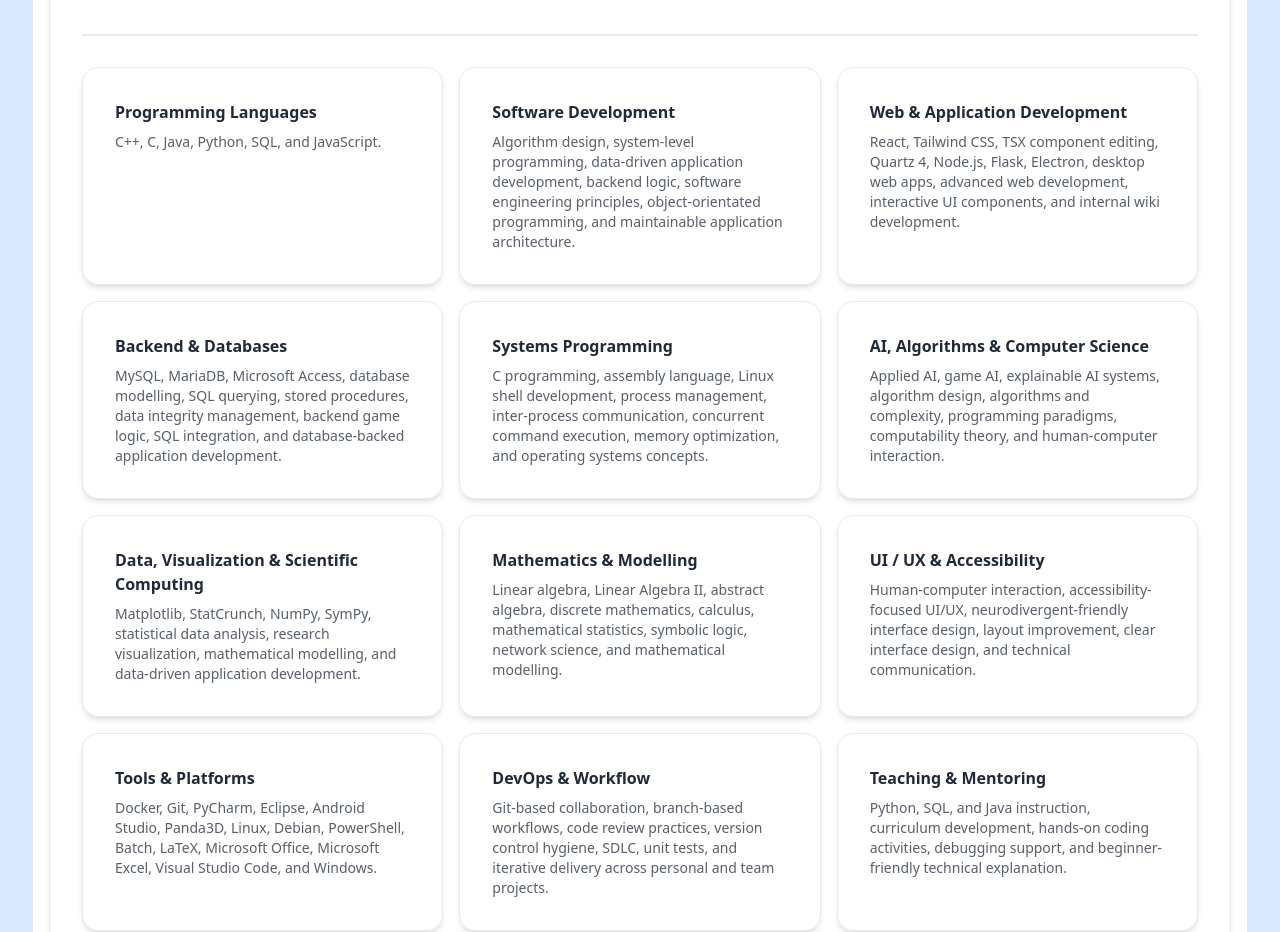
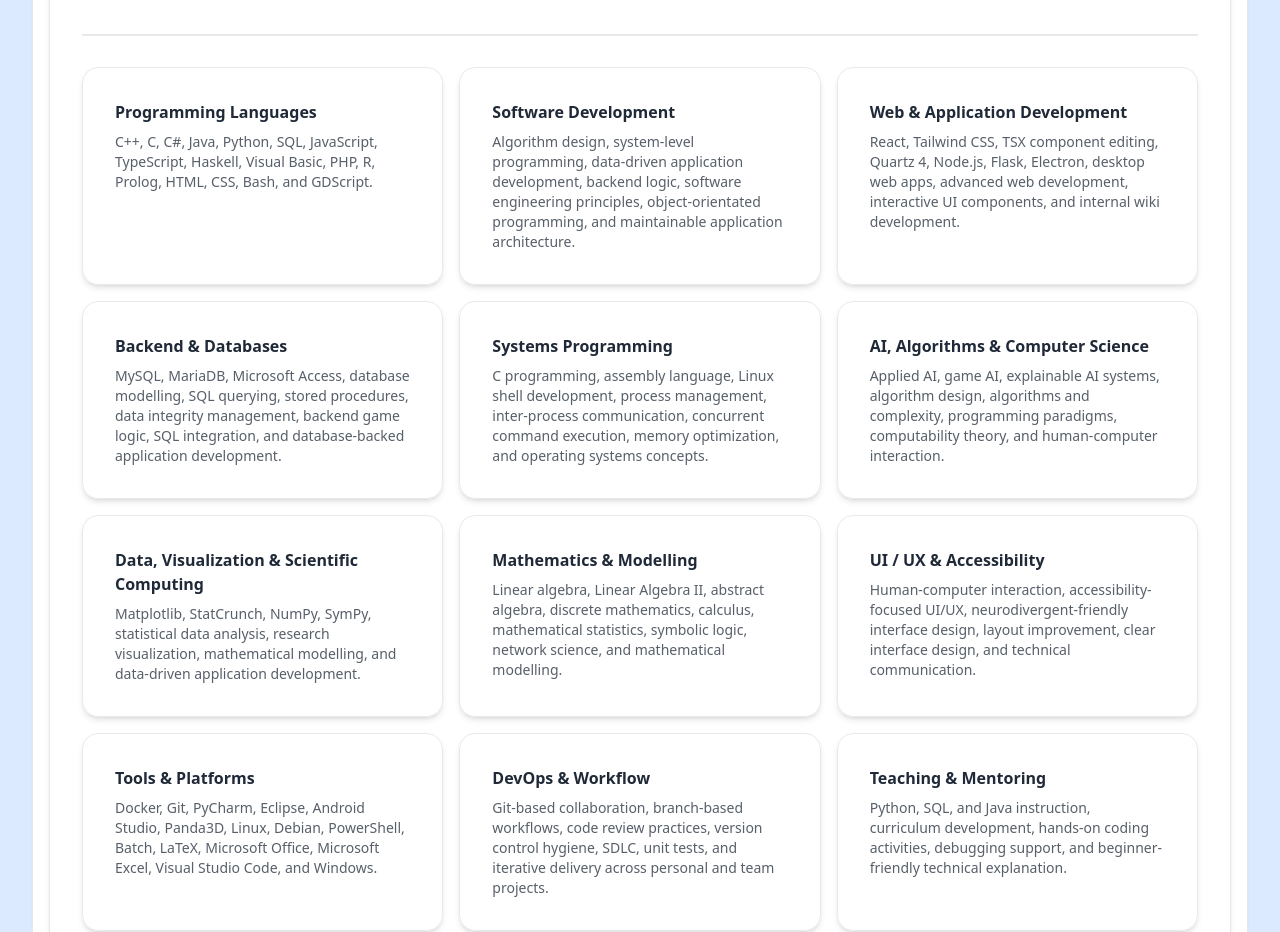
Before and after one commit to axyl-casc/axyl-casc.github.io, a React (Vite) app: page / in a window 1280 px wide. Shown: the part 1060-1992 px from the top of the page. Built offline with nearby package versions, Linux system fonts and the light colour scheme.

Commit message:
Update HomePage.tsx

```diff
--- a/src/pages/HomePage.tsx
+++ b/src/pages/HomePage.tsx
@@ -74,7 +74,8 @@
   <div className="card-body">
     <h3 className="card-title text-base">Programming Languages</h3>
     <p className="text-sm text-base-content/75">
-              C++, C, Java, Python, SQL, and JavaScript.
+      C++, C, C#, Java, Python, SQL, JavaScript, TypeScript, Haskell,
+      Visual Basic, PHP, R, Prolog, HTML, CSS, Bash, and GDScript.
     </p>
   </div>
 </div>
```
Lines whose indentation alone changed are shown as unchanged.
